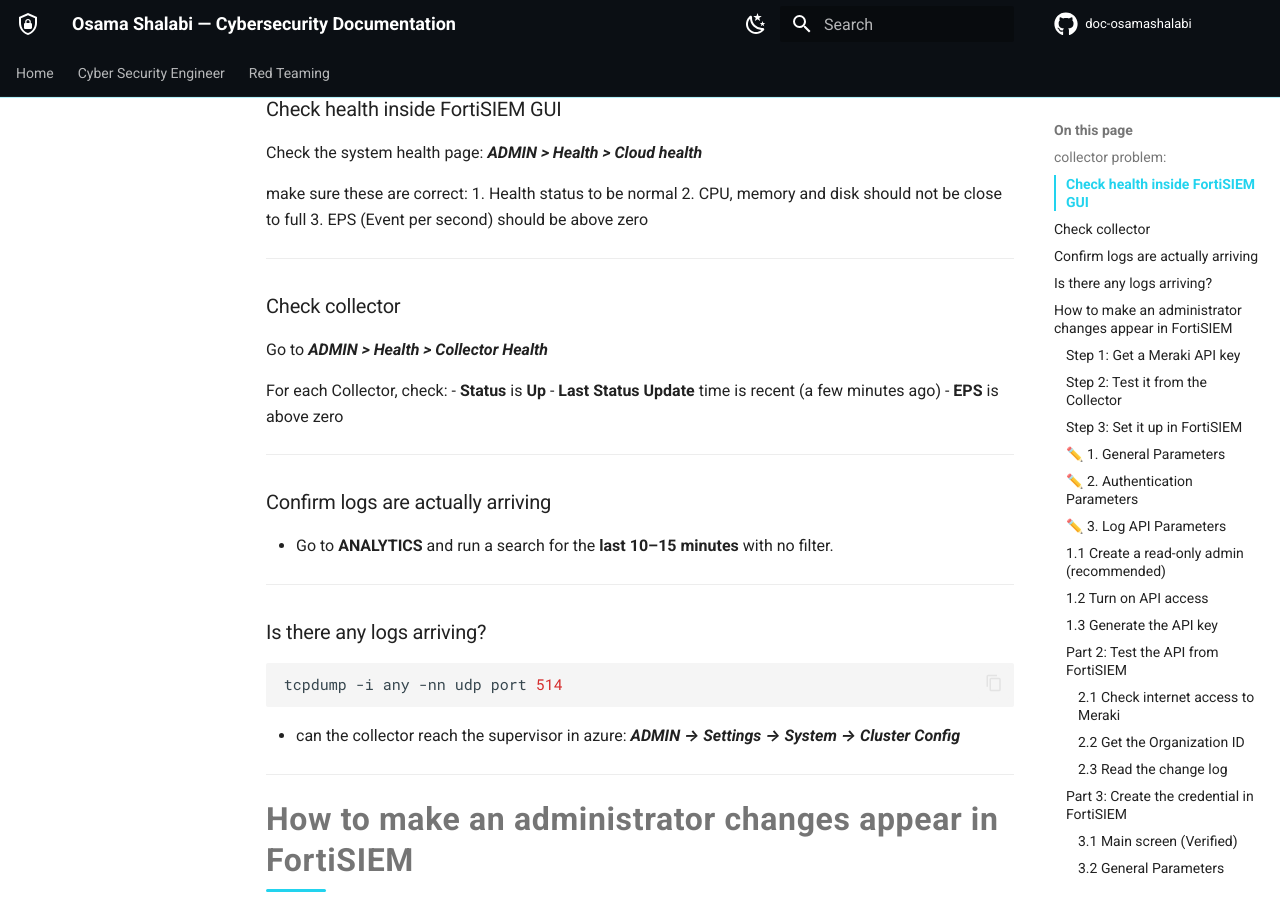
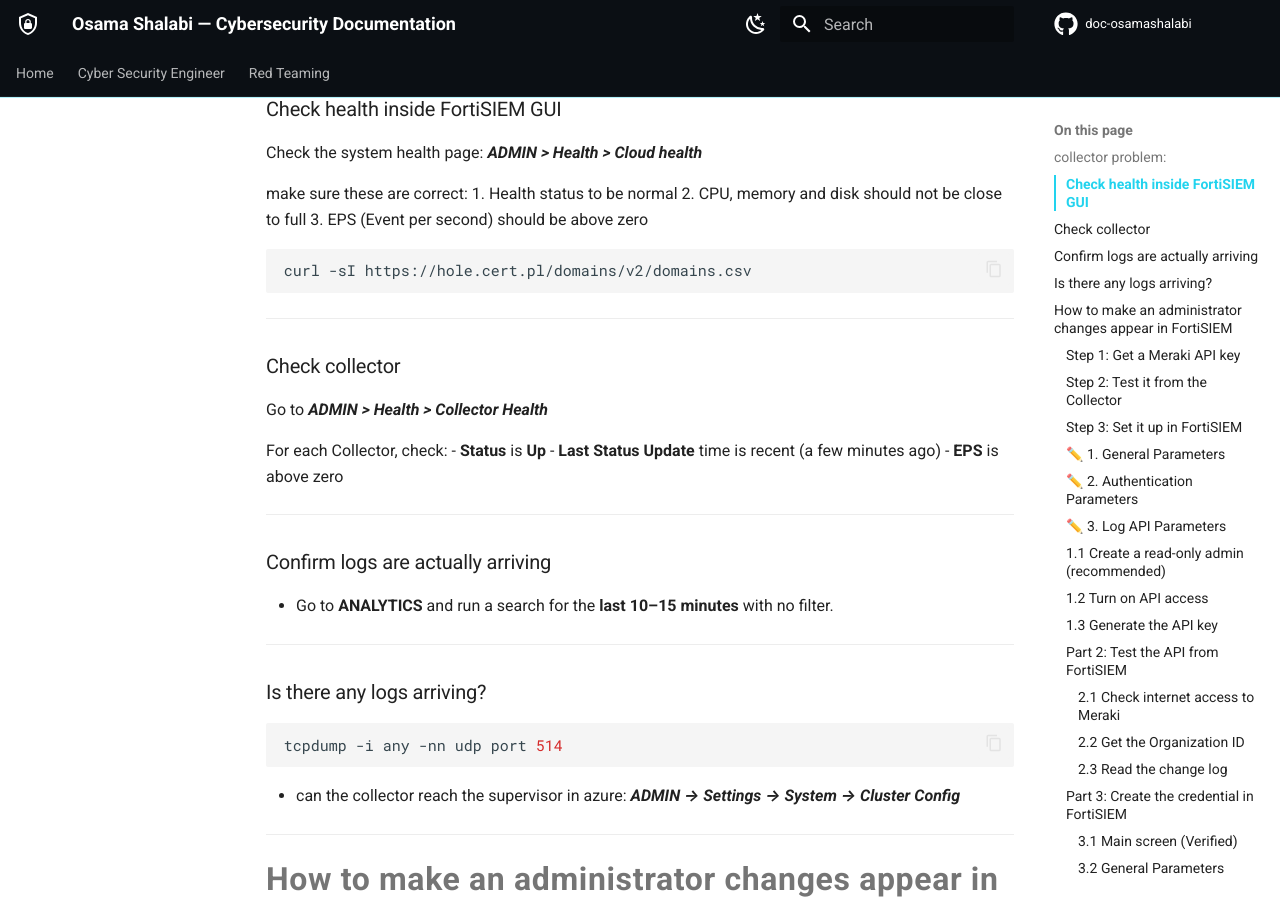
Before and after one commit to osamashalabi432-png/doc-osamashalabi, an MkDocs documentation site: the page built from docs/cyber-security-engineer/siem/fortisiem/troubleshooting/troubleshooting.md, in a window 1280 px wide and 900 px high, scrolled down 706 px. Built offline with MkDocs 1.6.1 and Material for MkDocs 9.7.7, drawn with Linux system fonts in a browser that asks for light colours; comment, search, counter and statistics services are not loaded.

Commit message:
vault backup: 2026-11-01 12:21:26

````diff
--- a/docs/cyber-security-engineer/siem/fortisiem/troubleshooting/troubleshooting.md
+++ b/docs/cyber-security-engineer/siem/fortisiem/troubleshooting/troubleshooting.md
@@ -33,6 +33,10 @@ make sure these are correct:
 1. Health status to be normal
 2. CPU, memory and disk should not be close to full
 3. EPS (Event per second) should be above zero
+
+```
+curl -sI https://hole.cert.pl/domains/v2/domains.csv
+```
 
 ---
 ### Check collector
````
